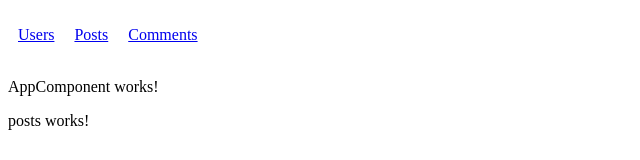
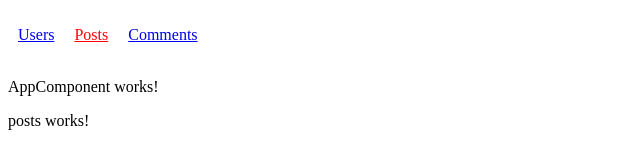
Before and after one commit to Mikailus/angular-example-project, an Angular app: page /posts in a window 1280 px wide. Shown: the top 160 px of the page, without its empty margins (0-640 px from the left). Built offline with nearby package versions, Linux system fonts and the light colour scheme.

Commit message:
Podkreślenie wizualne konkretnego linka

```diff
--- a/src/app/navigation/navigation.component.css
+++ b/src/app/navigation/navigation.component.css
@@ -5,3 +5,7 @@
 .link {
   margin: 0 10px;
 }
+
+.link--active {
+  color: red;
+}
--- a/src/app/navigation/navigation.component.html
+++ b/src/app/navigation/navigation.component.html
@@ -1,5 +1,5 @@
 <nav>
-  <a class="link" routerLink="users">Users</a>
-  <a class="link" routerLink="posts">Posts</a>
-  <a class="link" routerLink="comments">Comments</a>
+  <a class="link" routerLink="users" [routerLinkActive]="'link--active'">Users</a>
+  <a class="link" routerLink="posts" [routerLinkActive]="'link--active'">Posts</a>
+  <a class="link" routerLink="comments" [routerLinkActive]="'link--active'">Comments</a>
 </nav>
```
